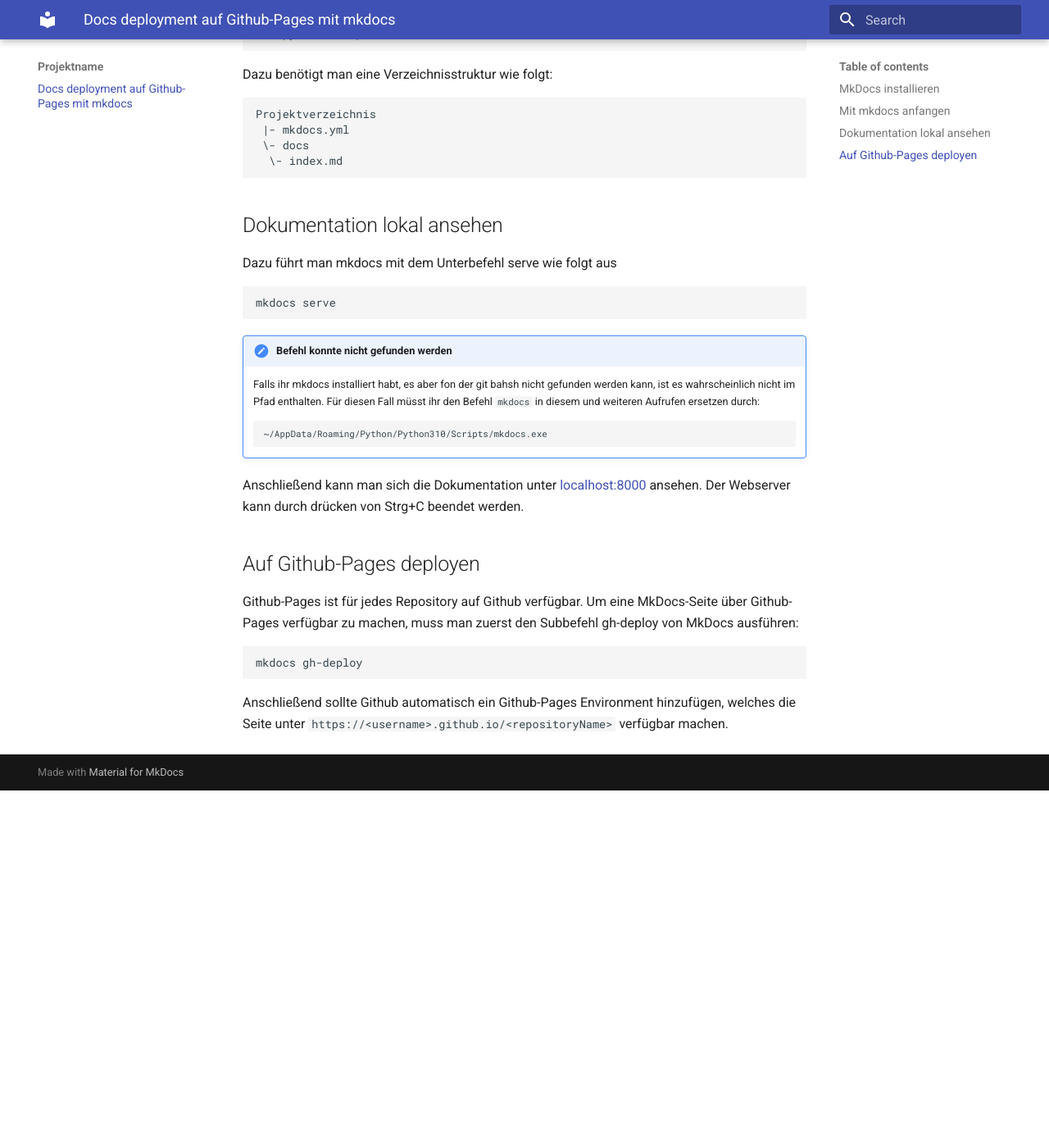
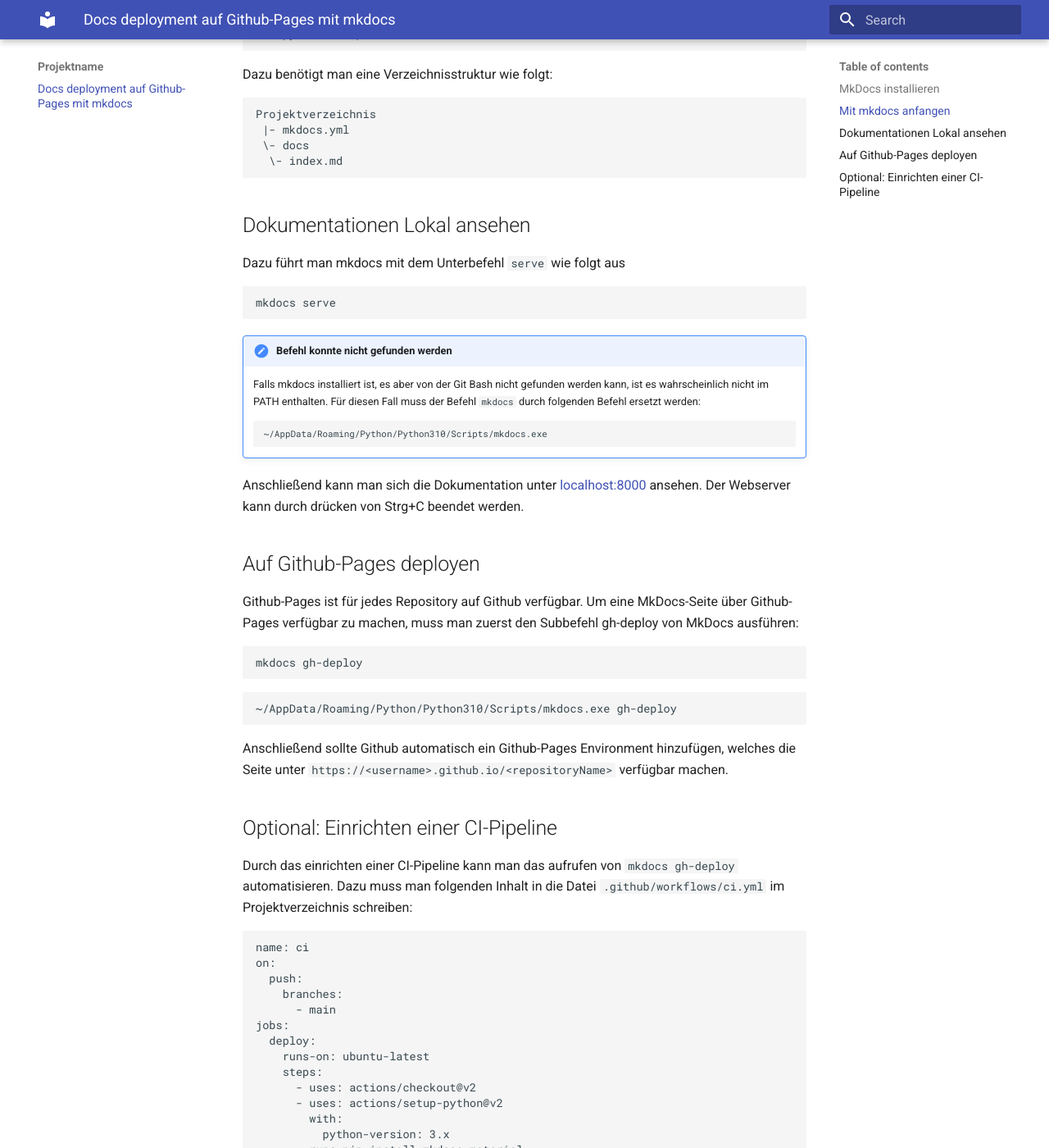
Before and after one commit to fabi321/mkdocs-showcase, an MkDocs documentation site: the page built from docs/index.md, in a window 1280 px wide and 1400 px high, scrolled down 710 px. Shown: the whole window at 82% size. Built offline with MkDocs 1.6.1 and Material for MkDocs 9.7.7, drawn with Linux system fonts in a browser that asks for light colours; before the commit the page ends 1674 px from its top, so only the background shows below that; some of the changed text lies outside the part shown.

Commit message:
typos and improvements

````diff
--- a/docs/index.md
+++ b/docs/index.md
@@ -6,8 +6,8 @@
 pip install mkdocs mkdocs-material
 ```
 
-!!! note "Verwendung des proxy"
-	In der schule muss python die verwendung des Proxy mittgeteilt werden. Dies geschieht durch die Option --proxy. Der resultierende Befehl sieht also wie folgt aus:
+!!! note "Verwendung des Proxy"
+	In der Schule muss Python die Verwendung des Proxy mittgeteilt werden. Dies geschieht durch die Option --proxy. Der resultierende Befehl sieht also wie folgt aus:
 	```
 	pip --proxy http://kjs-03.lan.dd-schulen.de:3128  install mkdocs mkdocs-material
 	```
@@ -34,15 +34,15 @@
   \- index.md
 ```
 
-## Dokumentation lokal ansehen
+## Dokumentationen Lokal ansehen
 
-Dazu führt man mkdocs mit dem Unterbefehl serve wie folgt aus
+Dazu führt man mkdocs mit dem Unterbefehl `serve` wie folgt aus
 ```
 mkdocs serve
 ```
 
 !!! note "Befehl konnte nicht gefunden werden"
-	Falls ihr mkdocs installiert habt, es aber fon der git bahsh nicht gefunden werden kann, ist es wahrscheinlich nicht im Pfad enthalten. Für diesen Fall müsst ihr den Befehl `mkdocs` in diesem und weiteren Aufrufen ersetzen durch:
+	Falls mkdocs installiert ist, es aber von der Git Bash nicht gefunden werden kann, ist es wahrscheinlich nicht im PATH enthalten. Für diesen Fall muss der Befehl `mkdocs` durch folgenden Befehl ersetzt werden:
 	```
 	~/AppData/Roaming/Python/Python310/Scripts/mkdocs.exe
 	```
@@ -57,5 +57,30 @@
 ```
 mkdocs gh-deploy
 ```
+```
+~/AppData/Roaming/Python/Python310/Scripts/mkdocs.exe gh-deploy
+```
 
 Anschließend sollte Github automatisch ein Github-Pages Environment hinzufügen, welches die Seite unter `https://<username>.github.io/<repositoryName>` verfügbar machen.
+
+## Optional: Einrichten einer CI-Pipeline
+
+Durch das einrichten einer CI-Pipeline kann man das aufrufen von `mkdocs gh-deploy` automatisieren. Dazu muss man folgenden Inhalt in die Datei `.github/workflows/ci.yml` im Projektverzeichnis schreiben:
+```
+name: ci
+on:
+  push:
+    branches:
+      - main
+jobs:
+  deploy:
+    runs-on: ubuntu-latest
+    steps:
+      - uses: actions/checkout@v2
+      - uses: actions/setup-python@v2
+        with:
+          python-version: 3.x
+      - run: pip install mkdocs-material
+      - run: mkdocs gh-deploy --force
+
+```
````
